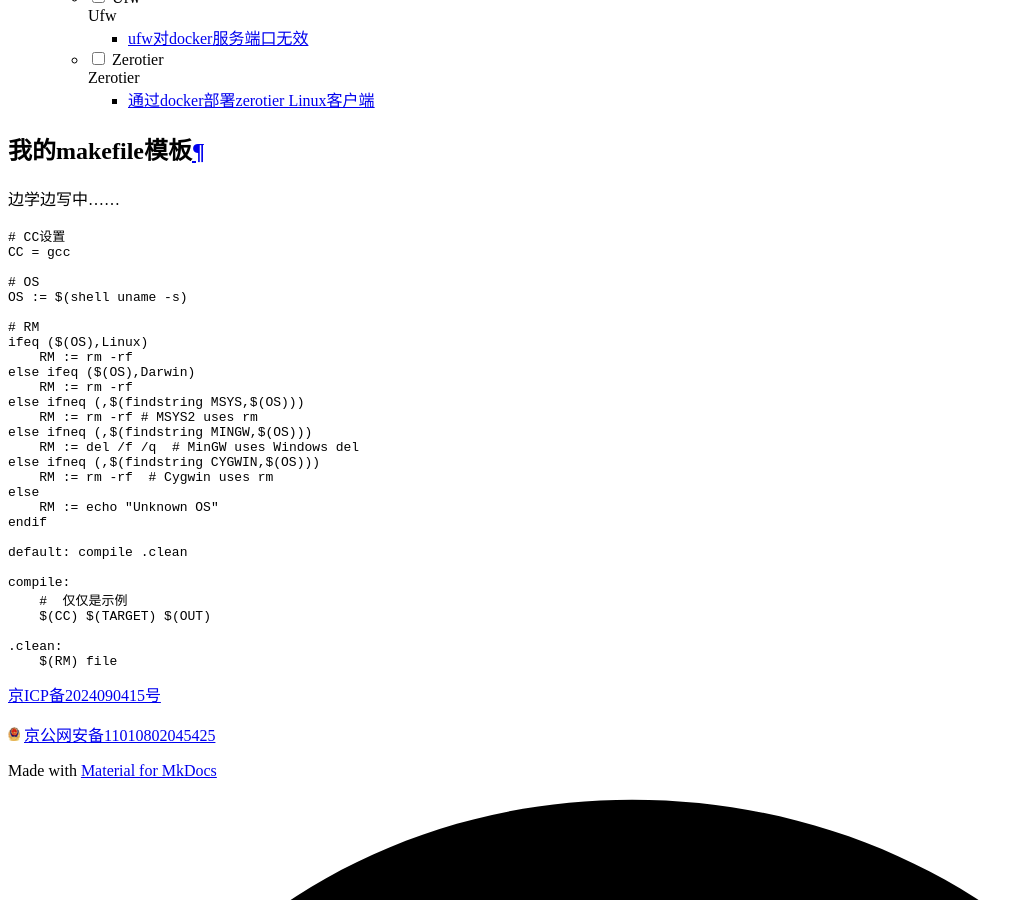
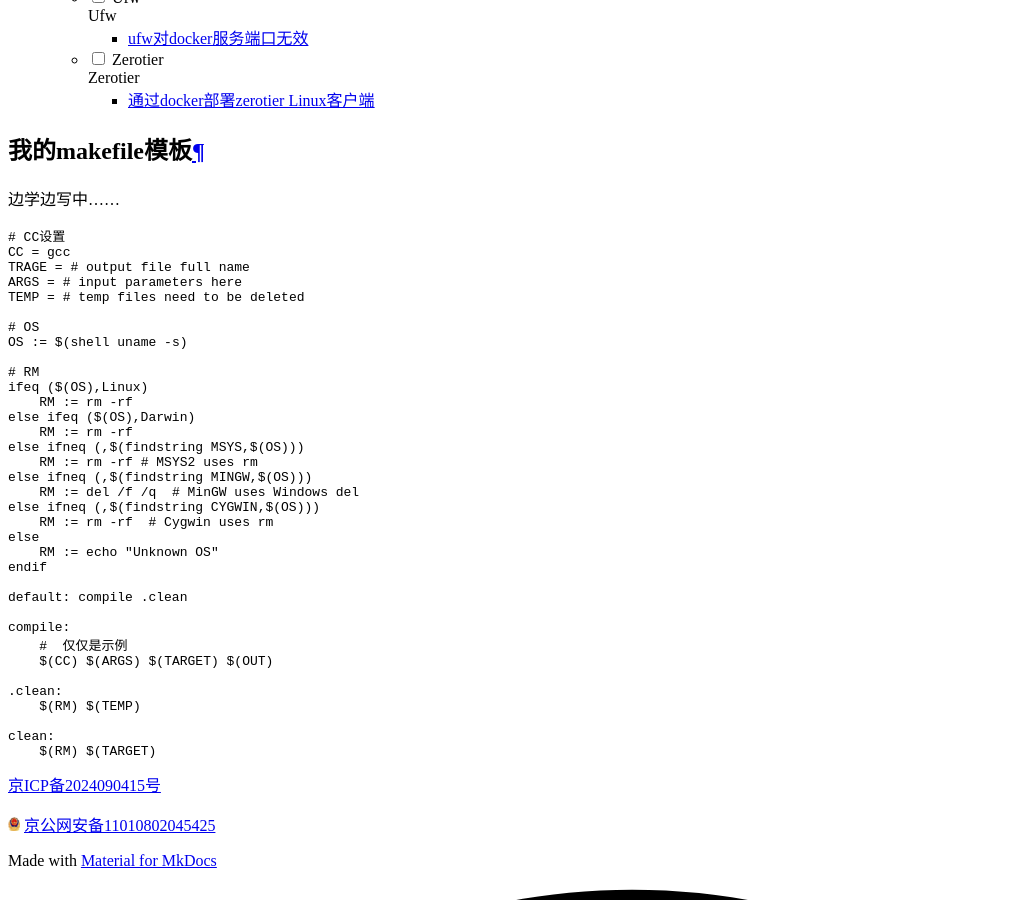
Before and after one commit to lyy1119/lyy1119.github.io, an MkDocs documentation site: the page built from docs/软件使用/makefile/templetOfMakefile.md, in a window 1280 px wide and 900 px high, scrolled down 11917 px. Shown: the whole window, without its empty margins (0-1031 px from the left). Built offline with MkDocs 1.6.1 and Material for MkDocs 9.7.7, drawn with Linux system fonts in a browser that asks for light colours; nearby versions of some CDN libraries.

Commit message:
write exp

````diff
--- a/docs/软件使用/makefile/templetOfMakefile.md
+++ b/docs/软件使用/makefile/templetOfMakefile.md
@@ -5,6 +5,9 @@
 ```makefile
 # CC设置
 CC = gcc
+TRAGE = # output file full name
+ARGS = # input parameters here
+TEMP = # temp files need to be deleted
 
 # OS
 OS := $(shell uname -s)
@@ -28,8 +31,11 @@ default: compile .clean
 
 compile:
     #  仅仅是示例
-    $(CC) $(TARGET) $(OUT)
+    $(CC) $(ARGS) $(TARGET) $(OUT)
 
 .clean:
-    $(RM) file
+    $(RM) $(TEMP)
+
+clean:
+    $(RM) $(TARGET)
 ```
````
